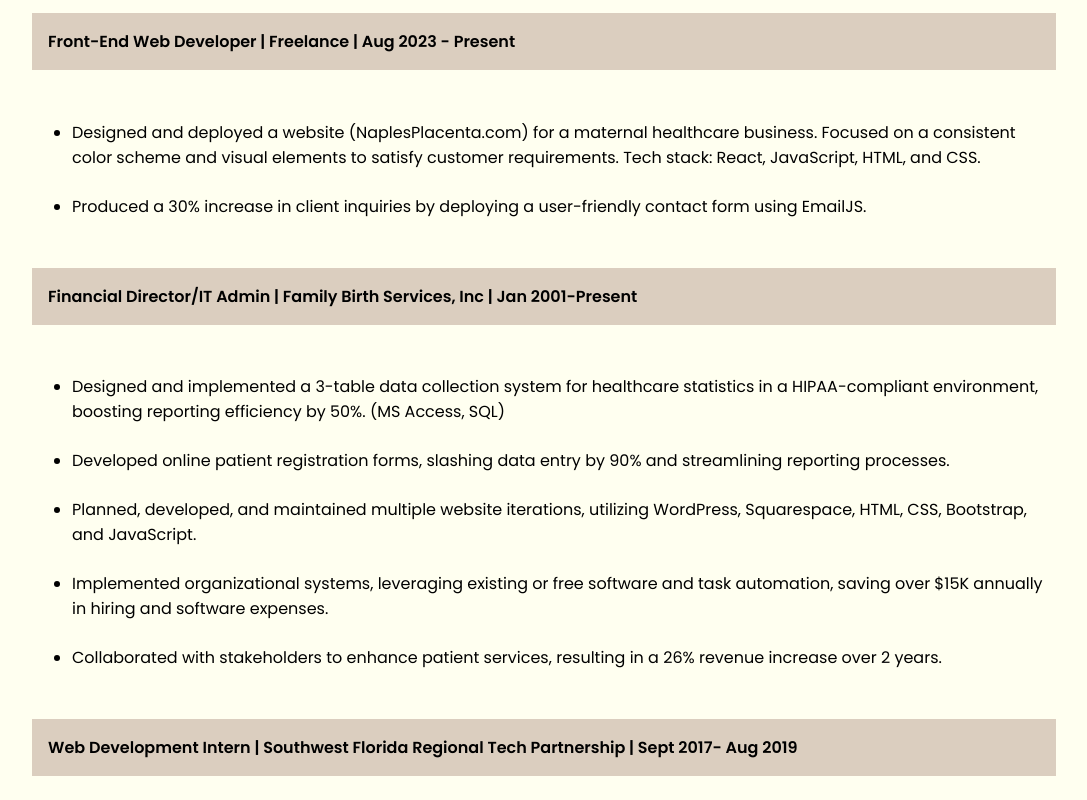
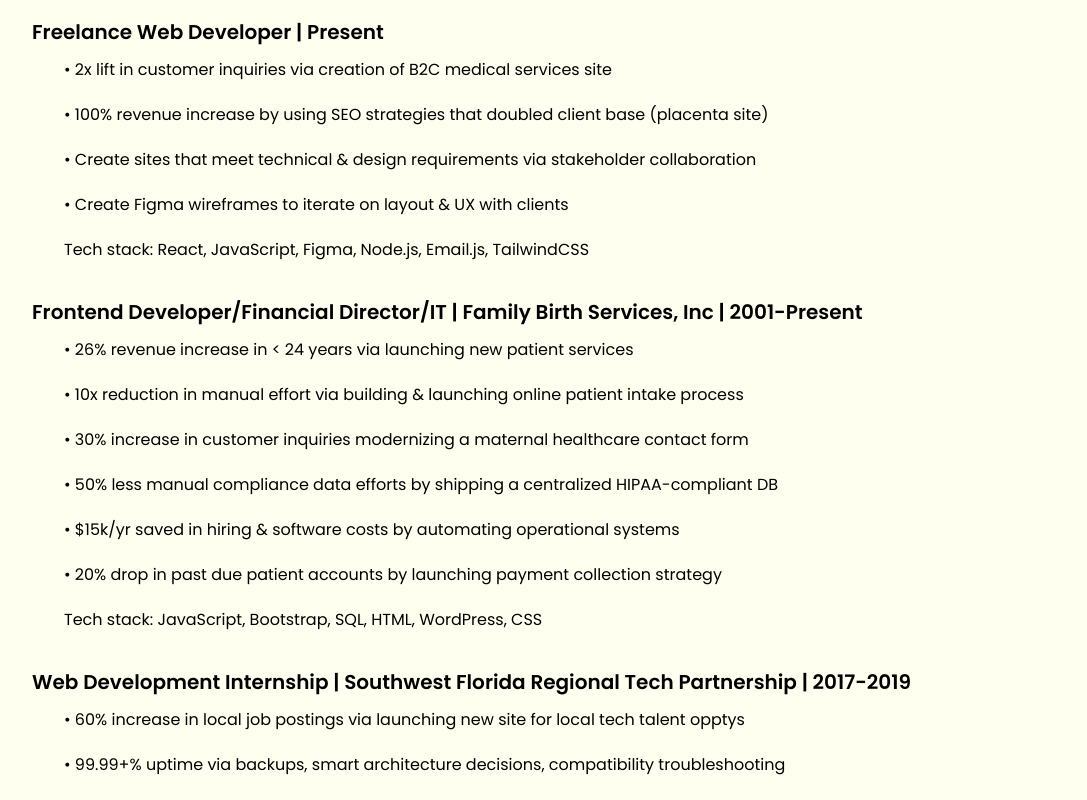
Before and after one commit to elta79/portfolio-website, a React (Vite) app: page /experience in a window 1280 px wide. Shown: the part 660-1460 px from the top of the page, without its empty margins (96-1183 px from the left). Built offline with nearby package versions, Linux system fonts and the light colour scheme.

Commit message:
Create ExperienceItem component
ExperienceItem.jsx - create component to render employment information in Experience page.

ExperienceList.jsx - Re-write addedValue data.

Experience.jsx - eliminate react router. call ExperienceItem component vs hardcoded html data.

```diff
--- /dev/null
+++ b/src/components/ExperienceItem.jsx
@@ -0,0 +1,28 @@
+
+import { ExperienceList } from '../helpers/ExperienceList.jsx'
+
+function ExperienceItem(){
+
+  const employmentInfo = ExperienceList.map(experience => {
+
+    const valToCompany = () => {
+
+      return Object.entries(experience.addedValue).map(([key, value])=>{
+        return <div key={key} className='value-to-company'>{value}</div>
+      })
+    }
+
+    return(
+
+      <div key={experience.key} className='company-container'>
+        <div className='employment-company'>{experience.employmentInfo}</div>
+        <div className='value-company'>{valToCompany()}</div>
+      </div>
+
+    )
+  })
+
+  return <div>{employmentInfo}</div>
+
+}
+export default ExperienceItem
--- a/src/helpers/ExperienceList.jsx
+++ b/src/helpers/ExperienceList.jsx
@@ -4,17 +4,25 @@
         employmentInfo: 'Freelance Web Developer | Present',
         project:'NaplesPlacenta.com',
         addedValue: {
-            1: '•	Designed and deployed a simple website for a small business, resulting in a 15% rise in customer engagement within the first month.',
-            2: '•	Increased customer contact opportunities by implementing a user-friendly contact form using EmailJS, resulting in a 30% boost in inquiries received by email.'
+            1: '•	2x lift in customer inquiries via creation of B2C medical services site',
+            2: '•	100% revenue increase by using SEO strategies that doubled client base (placenta site)',
+            3: '•	Create sites that meet technical & design requirements via stakeholder collaboration',
+            4: '•	Create Figma wireframes to iterate on layout & UX with clients',
+            5: 'Tech stack: React, JavaScript, Figma, Node.js, Email.js, TailwindCSS',
         },
     },
     {
         key: 2,
-        employmentInfo: 'Financial Director/Office Manager | Family Birth Services, Inc | 2001-Present',
+        employmentInfo: 'Frontend Developer/Financial Director/IT | Family Birth Services, Inc | 2001-Present',
         project:'',
         addedValue: {
-            1: '•	Planned, developed, tested, deployed, and maintained several versions of the website (WordPress, Squarespace, HTML, CSS, Bootstrap, JavaScript).',
-            2: '•	Created organizational systems to improve efficiency in the office using free software, software we already owned, or creating small task programs, leading to an annual savings of a minimum of $15,000 by eliminating the need for additional hires and reducing software expenses.'
+            1: '•	26% revenue increase in < 24 years via launching new patient services',
+            2: '•	10x reduction in manual effort via building & launching online patient intake process',
+            3: '•	30% increase in customer inquiries modernizing a maternal healthcare contact form',
+            4: '•	50% less manual compliance data efforts by shipping a centralized HIPAA-compliant DB',
+            5: '•	$15k/yr saved in hiring & software costs by automating operational systems',
+            6: '•   20% drop in past due patient accounts by launching payment collection strategy',
+            7: 'Tech stack: JavaScript, Bootstrap, SQL, HTML, WordPress, CSS'
         },
     },
     {
@@ -22,8 +30,11 @@
         employmentInfo: 'Web Development Internship | Southwest Florida Regional Tech Partnership | 2017-2019',
         project:'Jobs4Techies.com',
         addedValue: {
-            1: '•	Maintained and updated the website with local tech jobs, resulting in a 60% increase in job postings, enabling job seekers access to more opportunities and improving their chances of employment.',
-            2: '•	Attended job fairs to promote the product, leading to at least a 30% increase in product visibility.'
+            1: '•	60% increase in local job postings via launching new site for local tech talent opptys',
+            2: '•	99.99+% uptime via backups, smart architecture decisions, compatibility troubleshooting',
+            3: '•	Built DB redundancies to avoid single points of failure for backend system',
+            4: '•	Collaborated with Eng team to prioritize stories, gather requirements, launch features',
+            5: 'Tech stack: HTML, CSS, BlueHost, Wordpress'
         },
     },
 ]
--- a/src/pages/Experience.jsx
+++ b/src/pages/Experience.jsx
@@ -1,11 +1,11 @@
 import React from 'react'
-import { useParams } from 'react-router-dom'
 import '../styles/Experience.css'
 import { ExperienceList } from '../helpers/ExperienceList.jsx'
+import ExperienceItem from '../components/ExperienceItem.jsx'
 
 function Experience() {
-  const { id } = useParams()
-  const experience = ExperienceList[id]
+
+
   return (
     <div className='container--experience'>
 
@@ -19,29 +19,8 @@
 
       <div className='container--employment'>
         <h4 className='title--employment'>Employment</h4>
-        <h4 className='employment'>Front-End Web Developer | Freelance | Aug 2023 - Present</h4>
-        <ul>
-          <li>Designed and deployed a website (NaplesPlacenta.com) for a maternal healthcare business. Focused on a consistent color scheme and visual elements to satisfy customer requirements. Tech stack: React, JavaScript, HTML, and CSS.</li>
-          <li>Produced a 30% increase in client inquiries by deploying a user-friendly contact form using EmailJS.</li>
-        </ul>
-        <h4 className='employment'>Financial Director/IT Admin | Family Birth Services, Inc | Jan 2001-Present</h4>
-        <ul>
-          <li>Designed and implemented a 3-table data collection system for healthcare statistics in a HIPAA-compliant environment, boosting reporting efficiency by 50%. (MS Access, SQL)</li>
-          <li>Developed online patient registration forms, slashing data entry by 90% and streamlining reporting processes.</li>
-          <li>Planned, developed, and maintained multiple website iterations, utilizing WordPress, Squarespace, HTML, CSS, Bootstrap, and JavaScript.</li>
-          <li>Implemented organizational systems, leveraging existing or free software and task automation, saving over $15K annually in hiring and software expenses.</li>
-          <li>Collaborated with stakeholders to enhance patient services, resulting in a 26% revenue increase over 2 years.</li>
-        </ul>
-        <h4 className='employment'>Web Development Intern | Southwest Florida Regional Tech Partnership | Sept 2017- Aug 2019</h4>
-        <ul>
-          <li>Maintained and updated a job search website using WordPress and BlueHost, adding differentiated account login types and access, added a database backup for redundancy, and improved SEO which resulted in a 60% increase in job postings by businesses.</li>
-          <li>Collaborated with a software engineer in a team and attended meetings to gather specifications and requirements.</li>
-        </ul>
+        <ExperienceItem />
       </div>
-
-
-
-
     </div>
   )
 }
--- a/src/styles/Experience.css
+++ b/src/styles/Experience.css
@@ -29,14 +29,20 @@
 
     margin: 0 10%;
 }
-.employment{
+.company-container{
+    display: flex;
+    flex-direction: column;
     text-align: left;
-    background: #dbcebf;
-    padding: 1rem 1rem;
+
 }
-ul {
-    text-align: left;
+.employment-company{
+    font-weight: bold;
+    padding-top: 25px;
+    font-size: 1.25rem;
 }
-li {
-    padding: 0.75rem 0;
+.value-to-company{
+    padding: 10px 0 ;
 }
+.value-company{
+    padding-left: 2rem;
+}
```
